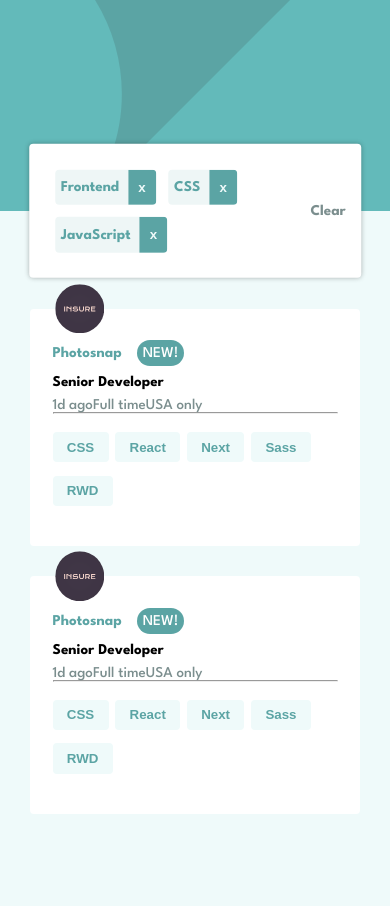
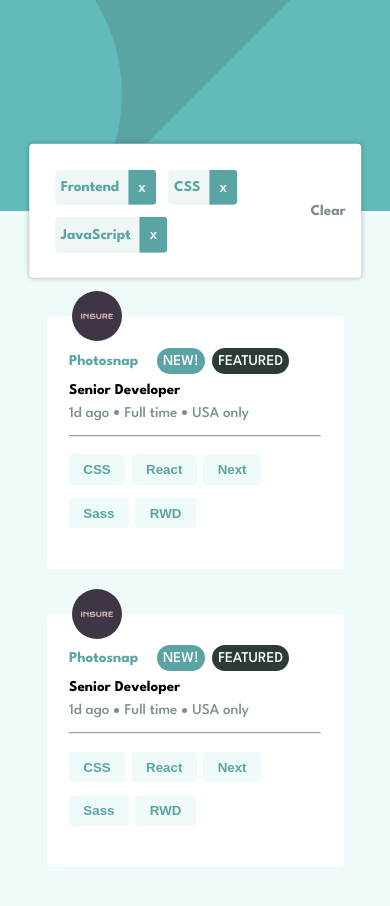
Before and after one commit to SquirrelloDev/job-listings, a React (Create React App) app: page / in a window 390 px wide. Shown: the top 906 px of the page. Before the commit the page ends 859 px from the top, so only its background shows below. Built offline with nearby package versions, Linux system fonts and the light colour scheme.

Commit message:
Added styles for tablets

```diff
--- a/src/components/JobOffer/JobOffer.js
+++ b/src/components/JobOffer/JobOffer.js
@@ -2,17 +2,26 @@ import classes from "../../sass/components/JobOffer.module.scss";
 import InfoChip from "./InfoChip";
 import PerkChip from "./PerkChip";
 import testImg from '../../images/insure.svg'
+import {FontAwesomeIcon} from "@fortawesome/react-fontawesome";
+import {faCircle} from "@fortawesome/free-solid-svg-icons";
 const JobOffer = ({imageSrc}) => {
   return(
       <div className={classes.offer}>
+          <div className={classes.offer__job}>
           <img src={testImg} className={classes.offer__photo} alt={'Company'}/>
-          <div className={classes.offer__company}><p>Photosnap</p> <InfoChip type={'new'}/></div>
-          <div className={classes.offer__title}><p>Senior Developer</p></div>
-          <div className={classes.offer__info}>
-            <p>1d ago</p>
-              <p>Full time</p>
-              <p>USA only</p>
+              <div className={classes.offer__job__details}>
+                  <div className={classes.offer__company}><p>Photosnap</p> <InfoChip type={'new'}/><InfoChip type={'featured'}/></div>
+                  <div className={classes.offer__title}><p>Senior Developer</p></div>
+                  <div className={classes.offer__info}>
+                      <p>1d ago</p>
+                      <FontAwesomeIcon icon={faCircle} className={classes.offer__info__dot}/>
+                      <p>Full time</p>
+                      <FontAwesomeIcon icon={faCircle} className={classes.offer__info__dot}/>
+                      <p>USA only</p>
+                  </div>
+              </div>
           </div>
+
           <hr/>
           <div className={classes.offer__chips}>
             <PerkChip>CSS</PerkChip>
--- a/src/sass/components/Chips.module.scss
+++ b/src/sass/components/Chips.module.scss
@@ -27,9 +27,11 @@
   }
 }
 .info-chip{
+  margin: 0 .25em;
+  padding: .4em;
   color: #ffffff;
   border-radius: 15px;
-  padding: .4em;
+
   &--new{
     background-color: $dark-cyan;
   }
@@ -46,6 +48,7 @@
   color: $dark-cyan;
   font-weight: $bold;
   border-radius: 4px;
+  transition: background-color .3s, color .3s;
   cursor: pointer;
   &:hover, &:active, &__active{
     color: $light-grayish-cyan;
--- a/src/sass/components/JobOffer.module.scss
+++ b/src/sass/components/JobOffer.module.scss
@@ -1,22 +1,52 @@
 @use "../utils" as *;
 .offer{
-  margin: 1em 0;
+  margin: 1.5em 0;
   padding: 1.5em;
   position: relative;
+  width: 90%;
+  max-width: 1200px;
   border-radius: 4px;
   background-color: #fff;
+  @include respond-to('m'){
+    display: flex;
+    justify-content: space-between;
+  }
+  &__job{
+    @include respond-to('m'){
+      display: flex;
+    }
+    &__details{
+      @include respond-to('m'){
+        margin-left: 1em;
+      }
+    }
+  }
   &__photo{
     position: absolute;
     top: 0;
-    left: 15%;
+    left: 50px;
     transform: translate(-50%, -50%);
-    width: 15%;
+    width: 50px;
+
+    @include respond-to('m'){
+      position: relative;
+      left: 10%;
+      transform: translateX(-50%);
+      width: 70px;
+      height: 70px;
+    }
+    @include respond-to('l'){
+      //left: 10%;
+    }
   }
   &__company{
     margin: .6em 0;
     display: flex;
     align-items: center;
     color: $dark-cyan;
+    @include respond-to('m'){
+      margin-top: 0;
+    }
     & > p{
       margin-right: 1em;
       font-weight: $bold;
@@ -28,7 +58,19 @@
   }
   &__info{
     display: flex;
+    align-items: center;
     color: $dark-grayish-cyan;
+    &__dot{
+      margin: 0 1em;
+      font-size: .5rem;
+      align-self: center;
+    }
+  }
+  hr{
+    margin-top: 1em;
+    @include respond-to('m'){
+      display: none;
+    }
   }
   &__chips{
     display: flex;
--- a/src/sass/components/JobOffers.module.scss
+++ b/src/sass/components/JobOffers.module.scss
@@ -1,6 +1,11 @@
+@use "../utils" as *;
 .jobs{
   padding: 2em;
   margin-top: 3.5em;
   display: flex;
   flex-direction: column;
+  align-items: center;
+  @include respond-to('m'){
+    margin-top: 1.5em;
+  }
 }
```
